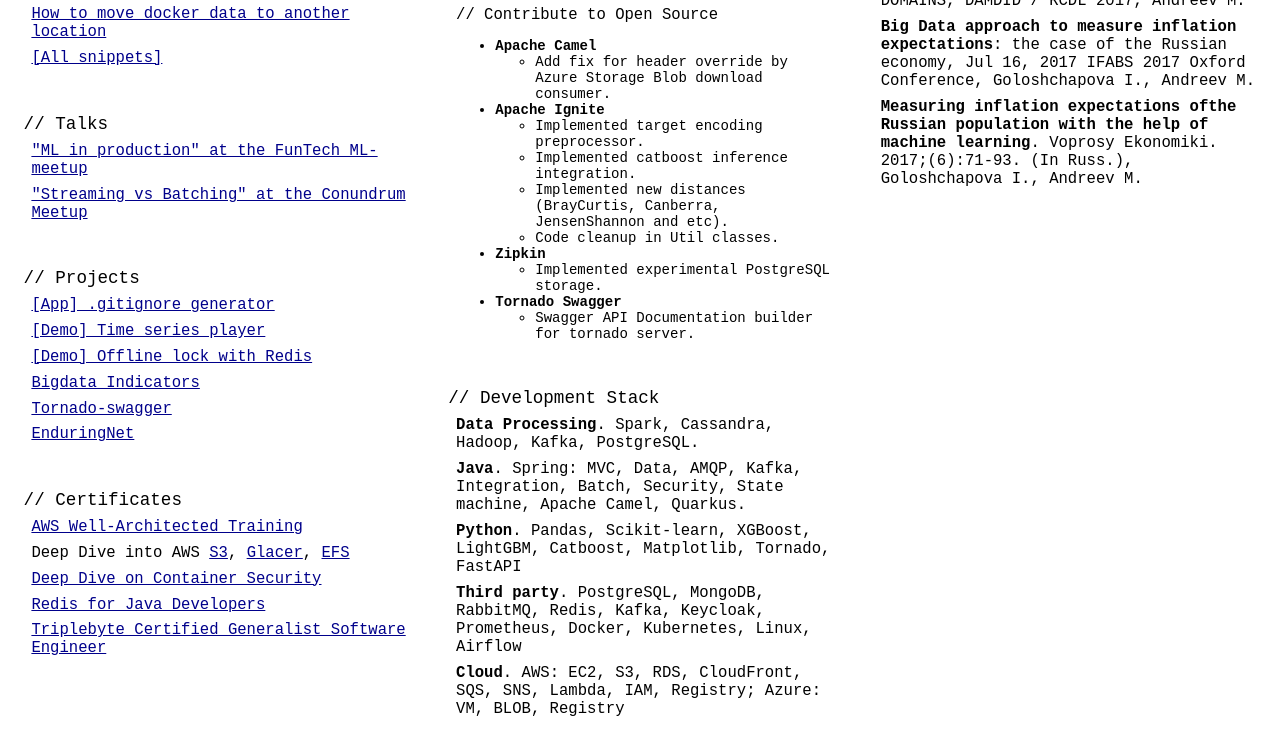
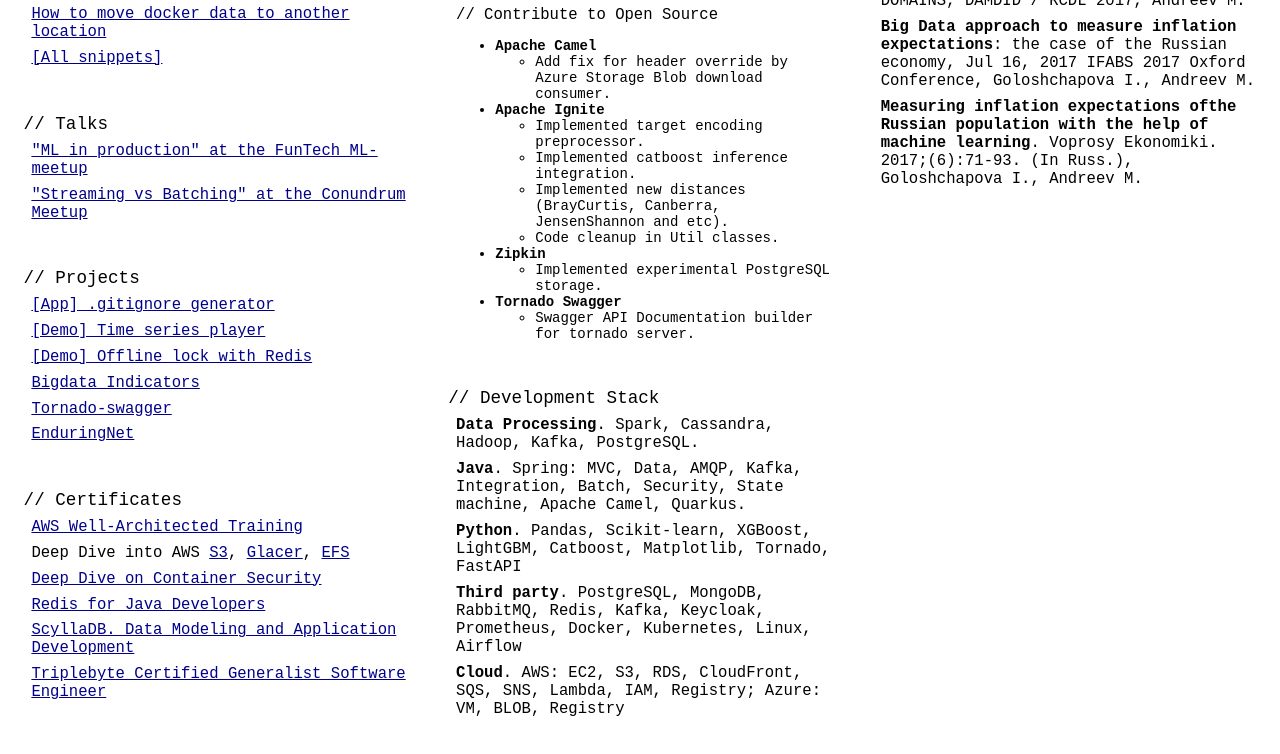
Before and after one commit to mrk-andreev/mrk-andreev.github.io, a website: page index.html in a window 1280 px wide. Shown: the part 586-1340 px from the top of the page. Drawn offline with Linux system fonts and the light colour scheme.

Commit message:
Add Scylla cert (#33)

```diff
--- a/index.html
+++ b/index.html
@@ -213,6 +213,9 @@
                     <a href="/upload/certs/Redis_for_Java_Developers_Redis_University.pdf">Redis for Java Developers</a>
                 </span>
                 <span class="block-item">
+                    <a href="/upload/certs/Mark-Andreev-S201-Data-Modeling-and-Application-Development-Data-Modeling-Course-Completion-Certificate-Scylla-University.pdf">ScyllaDB. Data Modeling and Application Development</a>
+                </span>
+                <span class="block-item">
                     <a href="https://triplebyte.com/tb/mark-andreev-uaytlih/certificate/track/generalist">Triplebyte Certified Generalist Software Engineer</a>
                 </span>
             </div>
```
Also changed, not shown: 1 other file.
